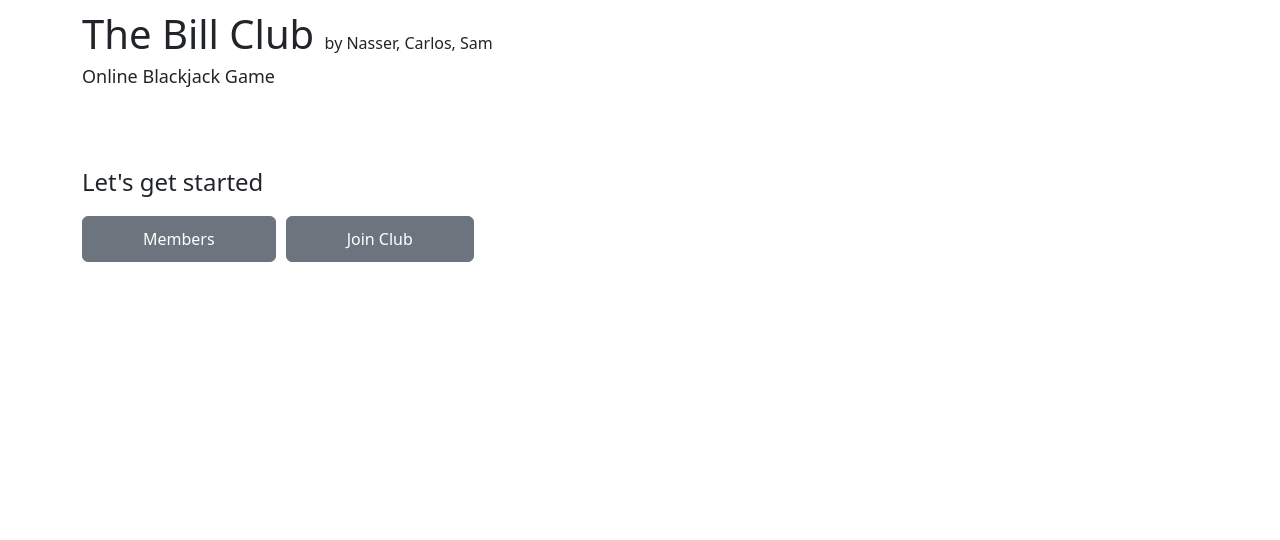
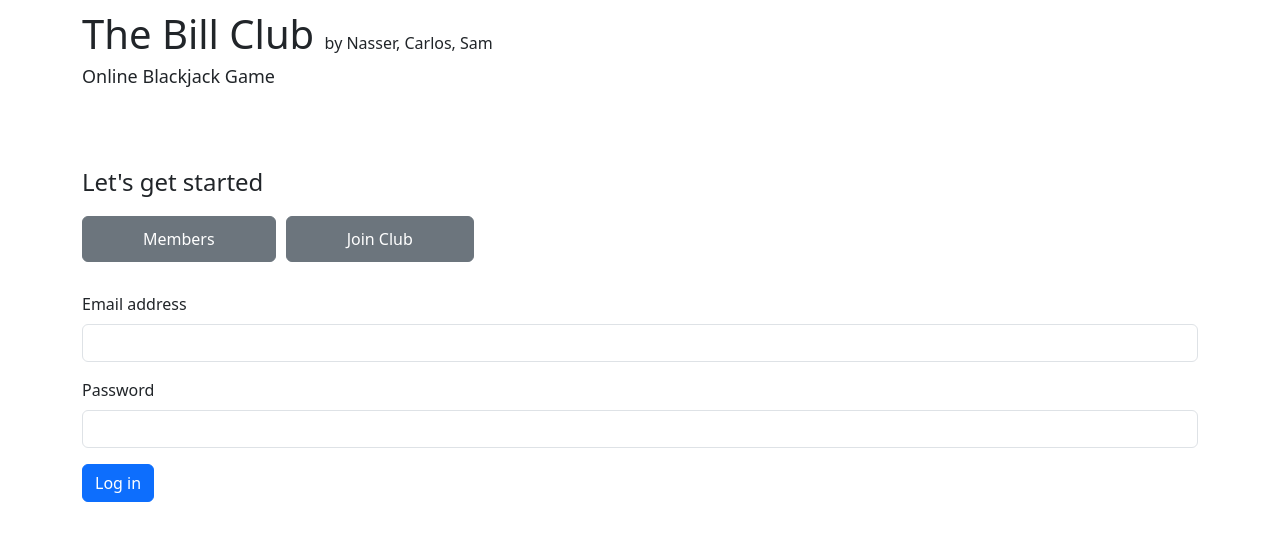
Before and after one commit to Nasser3003/BlackJack-Game, an Angular app in the folder frontend/BlackJackGame/: page / in a window 1280 px wide. Shown: the top 540 px of the page. Built offline with nearby package versions, Linux system fonts and the light colour scheme.

Commit message:
Configured default url path to LoginComponent

```diff
--- a/frontend/BlackJackGame/src/app/app-routing.module.ts
+++ b/frontend/BlackJackGame/src/app/app-routing.module.ts
@@ -5,6 +5,10 @@ import { RegisterComponent } from './auth/register/register.component';
 import { PlayComponent } from './play/play.component';
 
 const routes: Routes = [
+  {
+    path: '',
+    component: LoginComponent
+  },
   {
     path: 'login',
     component: LoginComponent
--- a/frontend/BlackJackGame/src/app/app.component.html
+++ b/frontend/BlackJackGame/src/app/app.component.html
@@ -3,17 +3,6 @@
   <h1>The Bill Club <h2 style="display:inline; font-size: medium;">by Nasser, Carlos, Sam</h2></h1>
   <h3 style="font-size: large;">Online Blackjack Game</h3>
 
-
-  <h4 style="margin-top: 80px">
-    Let's get started
-  </h4>
-
-  <div style="margin-top: 20px;">
-    <button type="button" routerLink="login" class="btn btn-secondary" style="padding: 10px 60px">Members</button>
-    <button type="button" routerLink="register" class="btn btn-secondary" style="padding: 10px 60px; margin-left: 10px;">Join Club</button>
-  </div>
-
-
   <router-outlet></router-outlet>
 
 
--- a/frontend/BlackJackGame/src/app/auth/login/login.component.html
+++ b/frontend/BlackJackGame/src/app/auth/login/login.component.html
@@ -1,3 +1,13 @@
+
+<h4 style="margin-top: 80px">
+  Let's get started
+</h4>
+
+<div style="margin-top: 20px;">
+  <button type="button" routerLink="login" class="btn btn-secondary" style="padding: 10px 60px">Members</button>
+  <button type="button" routerLink="register" class="btn btn-secondary" style="padding: 10px 60px; margin-left: 10px;">Join Club</button>
+</div>
+
 <form>
     <div class="mb-3" style="margin-top: 30px;">
       <label for="exampleInputEmail1" class="form-label">Email address</label>
--- a/frontend/BlackJackGame/src/app/auth/register/register.component.html
+++ b/frontend/BlackJackGame/src/app/auth/register/register.component.html
@@ -1,3 +1,13 @@
+
+<h4 style="margin-top: 80px">
+  Let's get started
+</h4>
+
+<div style="margin-top: 20px;">
+  <button type="button" routerLink="login" class="btn btn-secondary" style="padding: 10px 60px">Members</button>
+  <button type="button" routerLink="register" class="btn btn-secondary" style="padding: 10px 60px; margin-left: 10px;">Join Club</button>
+</div>
+
 <form [formGroup]="registerForm" (ngSubmit)="register()" id="register">
     <div class="mb-3" style="margin-top: 30px;">
       <label for="email" class="form-label">Email address</label>
```
